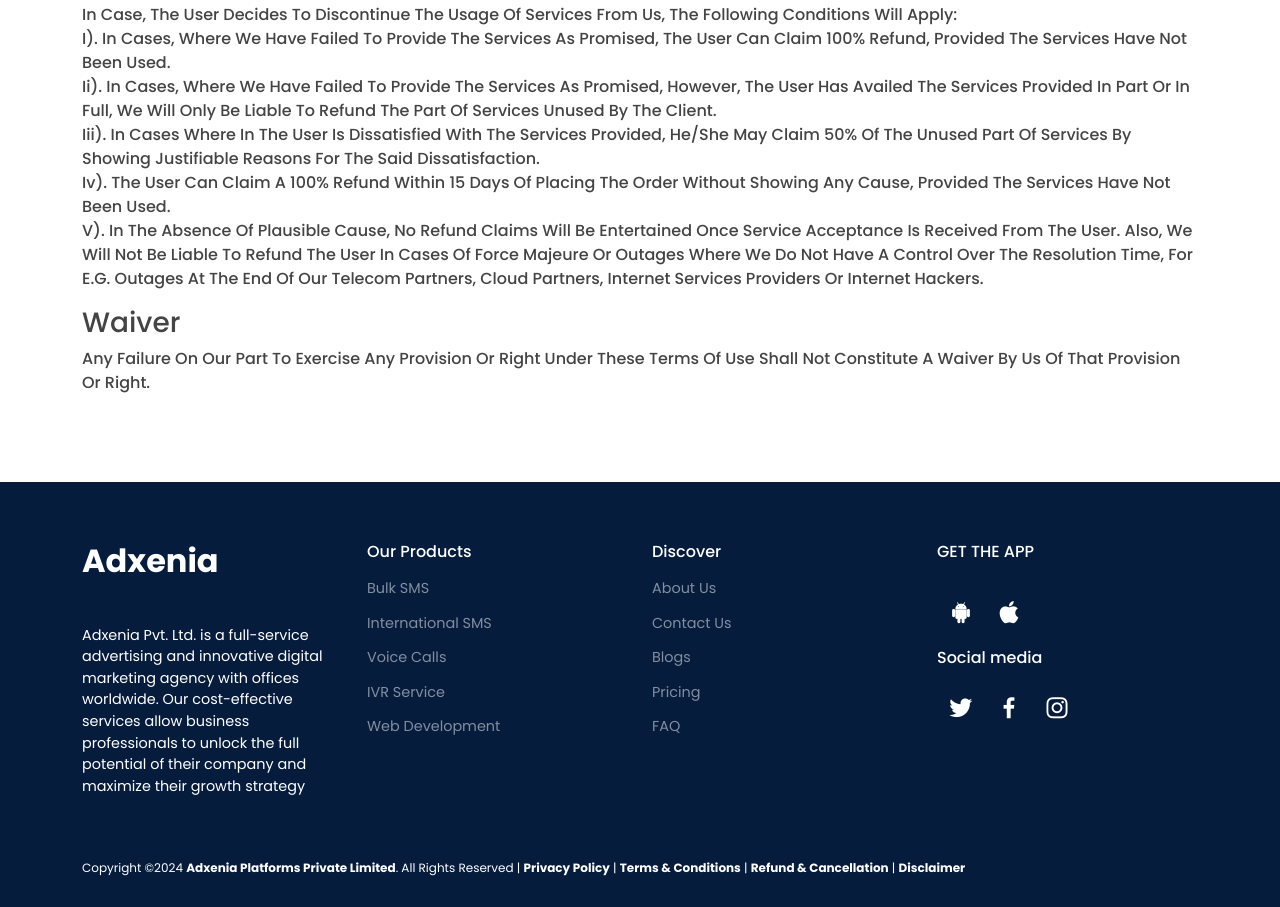
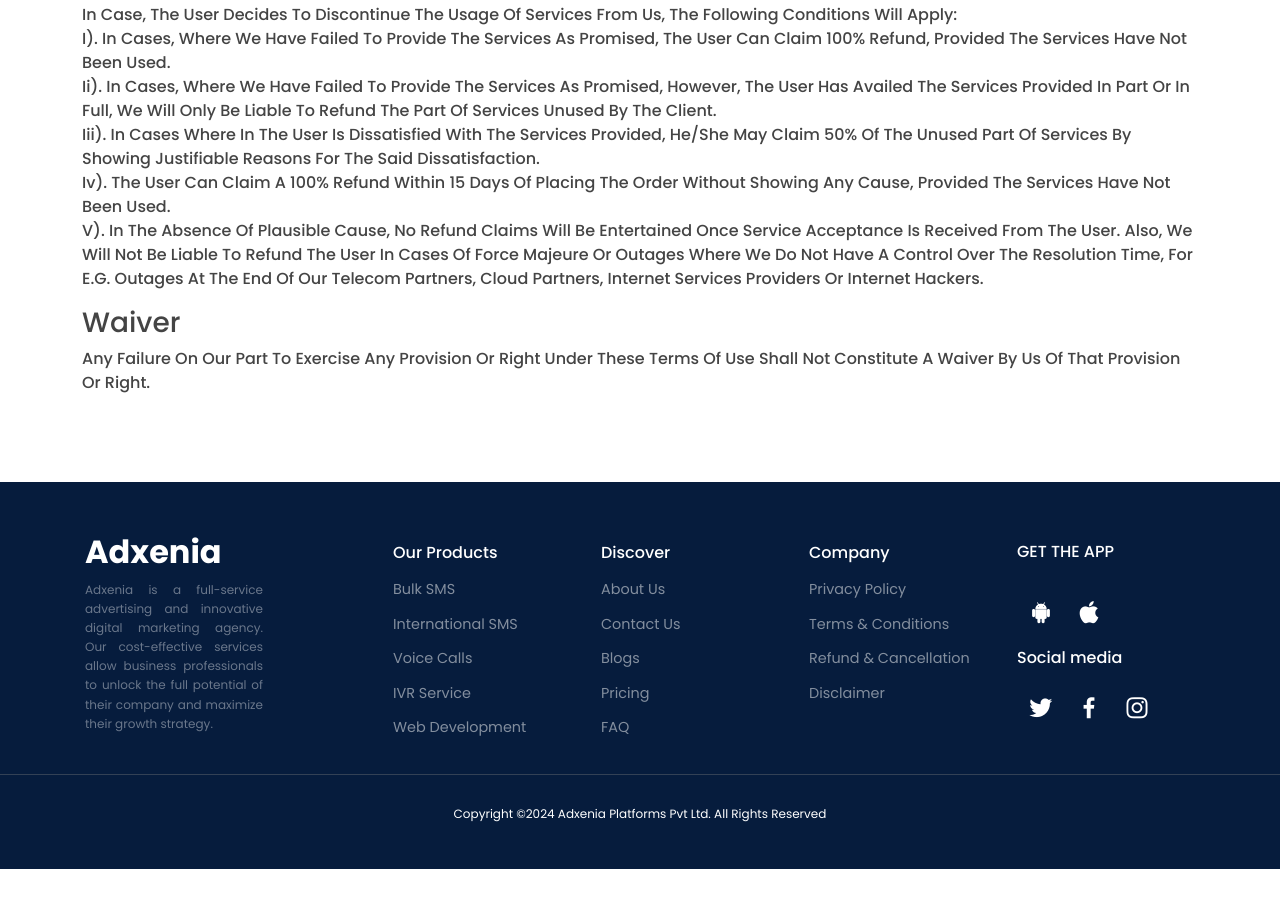
Before and after one commit to sumitsharma2112/Adxeniabulksms, a plain HTML site: page refundCancellation.html in a window 1280 px wide. Shown: the part 1055-1962 px from the top of the page. After the commit the page ends 1924 px from the top, so only its background shows below. Drawn offline with nearby package versions, Linux system fonts and the light colour scheme.

Commit message:
Update refundCancellation.html

```diff
--- a/refundCancellation.html
+++ b/refundCancellation.html
@@ -362,6 +362,31 @@
 
     <!-- footer-start -->
     <style>
+        /* Flex container settings */
+        .row.d-flex {
+            display: flex;
+            flex-wrap: wrap; /* Allows wrapping if images overflow */
+            justify-content: center; /* Center aligns items horizontally */
+            align-items: center; /* Center aligns items vertically */
+        }
+
+        /* Ensure images fit within their columns */
+        .col-lg-2 {
+            flex: 0 0 auto; /* Prevent columns from shrinking */
+            max-width: 14.28%; /* 100% / 7 images = ~14.28% per column */
+            padding: 5px; /* Optional: Space around images */
+        }
+
+        /* Optional: Set maximum size for images */
+        .img-fluid {
+            max-width: 70%;
+            height: auto; /* Maintains aspect ratio */
+        }
+
+
+
+
+
             .footer_last_menu {
                 display: flex;
                 list-style: none;
@@ -385,6 +410,7 @@
             }
 
             .social-links-footer {
+                /* justify-content: center; */
                 display: flex;
             }
 
@@ -402,17 +428,84 @@
                 font-size: 28px;
                 color: #061C3D;
             }
+
+            /* Ensure that the footer container uses flexbox for layout */
+        .footer-top .container {
+            display: flex;
+            flex-wrap: wrap;
+            justify-content: space-between; /* Distribute space evenly */
+        }
+
+        /* Make sure each column has an equal width */
+        .footer-top .col-lg-3,
+        .footer-top .col-md-3,
+        .footer-top .col-sm-6 {
+            flex: 1; /* Allow columns to grow equally */
+            max-width: 100%; /* Ensure they do not exceed container width */
+            padding: 0 15px; /* Add some padding for spacing */
+        }
+
+        /* Ensure each section within columns is consistently styled */
+        .footer-links h2,
+        .footer-links h4 {
+            margin-top: 1px;
+        }
+        /* Apply styles to paragraphs in the footer links */
+        .footer-links p {
+            text-align: justify; /* Justify text for alignment */
+            margin: 0; /* Remove default margins */
+            line-height: 1.6; /* Line height for readability */
+            word-spacing: normal; /* Reset abnormal word spacing */
+            letter-spacing: normal; /* Reset abnormal letter spacing */
+            word-break: normal; /* Prevent breaking words unnecessarily */
+        }
+
+
+        .footer-info img {
+            max-width: 100%; /* Ensure images are responsive */
+        }
+
+        /* Add spacing between Adxenia column and Our Products column */
+        .adxenia-column {
+            margin-right: 100px; /* Adjust the value to your needs */
+        }
+
+        /* Optional: Ensure there's no additional margin on the last column */
+        .our-products-column {
+            margin-left: 0;
+        }
+
+        /* Media Query for Smaller Screens */
+        @media (max-width: 991px) {
+            .adxenia-column {
+                margin-right: 0;
+                margin-bottom: 20px; /* Adds spacing between rows on smaller screens */
+            }
+        }
+        /* Adjust the margin-top or padding-top for upward movement */
+        .adxenia-column {
+            margin-top: -10px; /* Adjust this value as needed */
+            /* Alternatively, use padding-top if you prefer */
+            /* padding-top: 10px; */
+        }
+
+        /* Optional: If you want to ensure alignment with other columns */
+        .footer-links {
+            margin-bottom: 20px; /* Adjust this to ensure spacing with other columns */
+        }
         </style>
+
         <footer id="footer">
             <div class="footer-top">
                 <div class="container">
                     <div class="row">
-                <div class="col-lg-3 col-md-3 col-sm-6 footer-links">
+                        <div class="col-lg-3 col-md-3 col-sm-6 footer-links adxenia-column">
                             <h2><strong>Adxenia</strong></h2>
-                    <br><br>
-                    <p><big>Adxenia Pvt. Ltd. is a full-service advertising and innovative digital marketing agency with offices worldwide. Our cost-effective services allow business professionals to unlock the full potential of their company and maximize their growth strategy</big></p>
+                            <p style="text-decoration: none; color: #6A778B;">
+                                Adxenia is a full-service advertising and innovative digital marketing agency. Our cost-effective services allow business professionals to unlock the full potential of their company and maximize their growth strategy.
+                            </p>
                         </div>
-                <div class="col-lg-3 col-md-3 col-sm-6 footer-links">
+                        <div class="col-lg-3 col-md-3 col-sm-6 footer-links our-products-column">
                             <h4>Our Products</h4>
                             <ul>
                                 <li><a href="bulk-sms-service.html">Bulk SMS</a></li>
@@ -422,6 +515,7 @@
                                 <li><a href="website-development.html">Web Development</a></li>
                             </ul>
                         </div>
+
                         <div class="col-lg-3 col-md-3 col-sm-6 footer-links">
                             <h4>Discover</h4>
                             <ul>
@@ -432,23 +526,32 @@
                                 <li><a href="faq.html">FAQ</a></li>
                             </ul>
                         </div>
+                        <div class="col-lg-3 col-md-3 col-sm-6 footer-links">
+                            <h4>Company</h4>
+                            <ul>
+                                <li><a href="privacy-policy.html">Privacy Policy</a></li>
+                                <li><a href="termsConditions.html">Terms & Conditions</a></li>
+                                <li><a href="refundCancellation.html">Refund & Cancellation</a></li>
+                                <li><a href="disclaimer.html">Disclaimer</a></li>
+                            </ul>
+                        </div>
                         <div class="col-lg-3 col-md-3 col-sm-6">
                             <div class="footer-info">
                                 <div>
                                     <div class="logo">
-                                <h4>GET THE APP </h4>
+                                        <h4>GET THE APP</h4>
                                         <div class="social-links-footer mt-3">
-                                    <a target="_blank" href="#" title="Google App Store" class="youtube" ><i class="bx bxl-android"></i></a>
+                                            <a target="_blank" href="#" title="Google App Store" class="youtube"><i class="bx bxl-android"></i></a>
                                             <a target="_blank" href="#" title="Apple Store" class="youtube"><i class="bx bxl-apple"></i></a>
                                         </div>
                                     </div>
+
                                     <div>
-                                <h4 class="p-0 m-0 mt-2">Social media </h4>
+                                        <h4 class="p-0 m-0 mt-2">Social media</h4>
                                         <div class="social-links-footer mt-3">
-                                    <a target="_blank"  href="#" class="twitter"><i class="bx bxl-twitter"></i></a>
-                                    <a target="_blank"  href="#" class="facebook"><i class="bx bxl-facebook"></i></a>
-                                    <a target="_blank"  href="#" class="instagram"><i class="bx bxl-instagram"></i></a>
-
+                                            <a target="_blank" href="#" class="twitter"><i class="bx bxl-twitter"></i></a>
+                                            <a target="_blank" href="#" class="facebook"><i class="bx bxl-facebook"></i></a>
+                                            <a target="_blank" href="#" class="instagram"><i class="bx bxl-instagram"></i></a>
                                         </div>
                                     </div>
                                 </div>
@@ -457,22 +560,12 @@
                     </div>
                 </div>
 
-        <div class="container">
-
-            <div class="row mt-3">
-                <div class="col">
-                    <p class="m-0">Copyright &copy;2024 <a class='text-white text-start' target="_blank" href="index.html"><strong><span>Adxenia Platforms Private Limited</span></strong></a>.
-                        All Rights Reserved |
-                        <a class='text-white text-start' href="privacy-policy.html"><strong><span>Privacy Policy</span></strong></a> |
-                        <a class='text-white text-start' href="termsConditions.html"><strong><span>Terms & Conditions</span></strong></a> |
-                        <a class='text-white text-start' href="refundCancellation.html"><strong><span>Refund & Cancellation</span></strong></a> |
-                        <a class='text-white text-start' href="disclaimer.html"><strong><span>Disclaimer</span></strong></a>
-                    </p>
+                <div class="copyright">
+                    <p>Copyright &copy;2024 Adxenia Platforms Pvt Ltd. All Rights Reserved</p>
                 </div>
             </div>
-        </div>
+        </footer>
 
-</footer>
             <!-- footer-end -->
 
     <!-- Scripts -->
```
Lines whose indentation alone changed are shown as unchanged.
